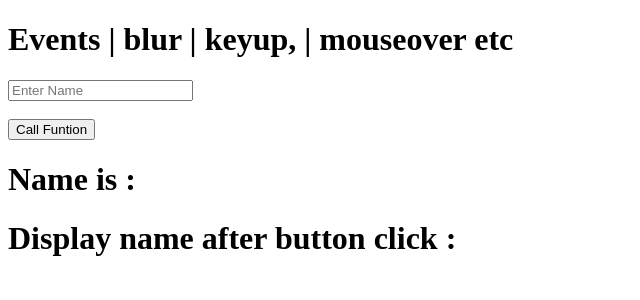
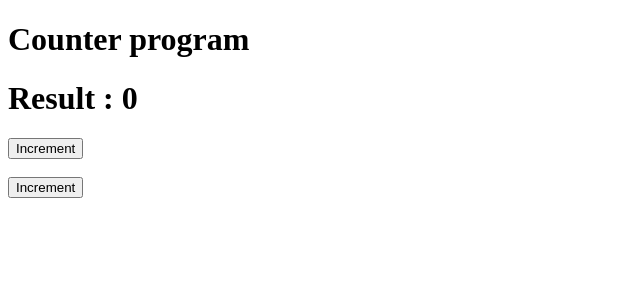
Before and after one commit to j4sumit/angularPractice, an Angular app: page / in a window 1280 px wide. Shown: the top 300 px of the page, without its empty margins (0-640 px from the left). Built offline with nearby package versions, Linux system fonts and the light colour scheme.

Commit message:
Counter program in angular

```diff
--- a/src/app/app.component.html
+++ b/src/app/app.component.html
@@ -1,5 +1,6 @@
-<h1>Events | blur | keyup, | mouseover etc</h1>
-<input type="text" placeholder="Enter Name" #box (keyup)="getData(box.value)"><br/><br/>
-<button (click)="getName(box.value)">Call Funtion</button>
-<h1 >Name is : {{name}}</h1>
-<h1 >Display name after button click : {{name1}}</h1>
+<h1>Counter program</h1>
+<h1>Result : {{count}}</h1>
+<button (click)="counter('increment')">Increment</button>
+<br>
+<br>
+<button (click)="counter('decrement')">Increment</button>
--- a/src/app/app.component.ts
+++ b/src/app/app.component.ts
@@ -7,15 +7,9 @@ import { Component } from '@angular/core';
 })
 export class AppComponent {
   title = 'Angular 14';
-  name:any="";
-  name1:any=""
-  getData(data:any){
-    this.name=data;
-    console.log("data:-",data)
-  }
-  getName(data:any){
-    this.name1=data;
-    console.log("data:",data)
-  }
-
+count = 0;
+counter(data:string){
+  data =="increment"? this.count++ :this.count--
+  // this.count++
 }
+}
--- a/src/app/app.module.ts
+++ b/src/app/app.module.ts
@@ -3,7 +3,6 @@ import { BrowserModule } from '@angular/platform-browser';
 
 import { AppRoutingModule } from './app-routing.module';
 import { AppComponent } from './app.component';
-import { UserAuthModule } from './user-auth/user-auth.module';
 
 @NgModule({
   declarations: [
@@ -12,7 +11,6 @@ import { UserAuthModule } from './user-auth/user-auth.module';
   imports: [
     BrowserModule,
     AppRoutingModule,
-    UserAuthModule,
   ],
   providers: [],
   bootstrap: [AppComponent]
--- a/src/app/user-auth/login/login.component.html
+++ /dev/null
@@ -1 +0,0 @@
-<h1>login works!</h1>
--- a/src/app/user-auth/login/login.component.ts
+++ /dev/null
@@ -1,15 +0,0 @@
-import { Component, OnInit } from '@angular/core';
-
-@Component({
-  selector: 'app-login',
-  templateUrl: './login.component.html',
-  styleUrls: ['./login.component.css']
-})
-export class LoginComponent implements OnInit {
-
-  constructor() { }
-
-  ngOnInit(): void {
-  }
-
-}
```
Also changed, not shown: src/app/user-auth/user-auth.module.ts (deleted, +0 -18 lines), src/app/user-auth/login/login.component.css (deleted), 1 other file (tests, documents, lock files or other folders).
